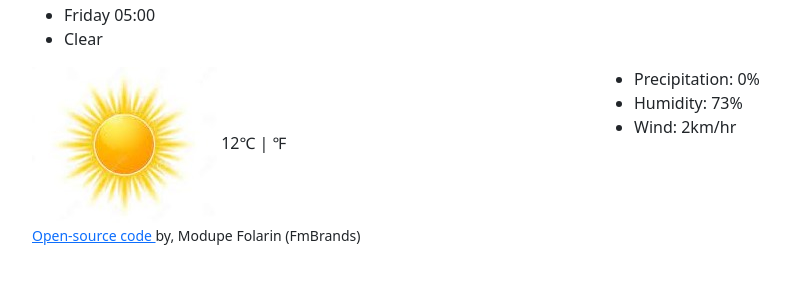
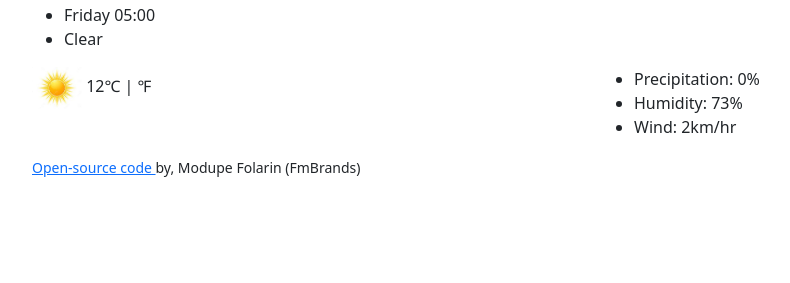
Before and after one commit to FmBrands/Weather-app-Vanilla-, a plain HTML site: page index.html in a window 1280 px wide. Shown: the part 53-336 px from the top of the page, without its empty margins (50-840 px from the left). Drawn offline with nearby package versions, Linux system fonts and the light colour scheme.

Commit message:
Updated html file

```diff
--- a/index.html
+++ b/index.html
@@ -20,8 +20,7 @@
       </ul>
       <div class="row">
         <div class="col-6">
-          <img src="./sun.jpg" alt="Sunny" />
-          12℃ | ℉
+          <img src="./sun.jpg" width="50px" alt" ="Sunny" /> 12℃ | ℉
         </div>
         <div class="col-6">
           <ul>
```
